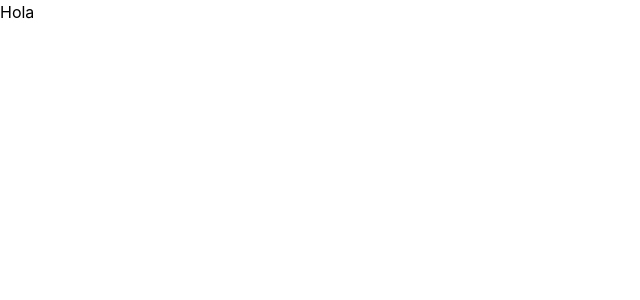
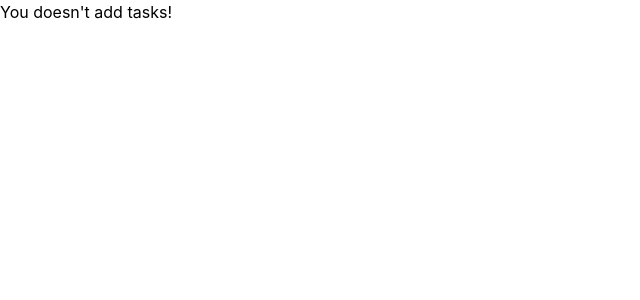
Before and after one commit to agustinrobledo/fardev-pomodoro, a React (Vite) app: page /task/1 in a window 1280 px wide. Shown: the top 300 px of the page, without its empty margins (0-640 px from the left). Built offline with nearby package versions, Linux system fonts and the light colour scheme.

Commit message:
useGetTask

```diff
--- a/src/components/NewTask.tsx
+++ b/src/components/NewTask.tsx
@@ -7,7 +7,8 @@ interface propsTask {
 const NewTask = ({ addTask }: propsTask) => {
     const [task, setTask] = useState("")
 
-    const handleSubmit = (t: string) => {
+    const handleSubmit = (e: React.FormEvent, t: string) => {
+        e.preventDefault()
         addTask(t)
         setTask("")
     }
@@ -24,7 +25,7 @@ const NewTask = ({ addTask }: propsTask) => {
             <button
                 className="w-1/5 rounded-lg  bg-slate-200"
                 type="submit"
-                onClick={() => handleSubmit(task)}
+                onClick={(e) => handleSubmit(e, task)}
             >
                 Add
             </button>
--- a/src/components/TaskContainer.tsx
+++ b/src/components/TaskContainer.tsx
@@ -1,5 +1,19 @@
+import { useParams } from "react-router-dom"
+import useGetTask from "../hooks/useGetTask"
+
 const TaskContainer = () => {
-    return <div>Hola</div>
+    const { taskId } = useParams()
+    const { error, task } = useGetTask(Number(taskId))
+
+    return (
+        <>
+            {error.message.length ? (
+                <div>{error.message}</div>
+            ) : (
+                <div>{task?.name}</div>
+            )}
+        </>
+    )
 }
 
 export default TaskContainer
--- a/src/components/Tasks.tsx
+++ b/src/components/Tasks.tsx
@@ -9,7 +9,10 @@ interface propsTasks {
 
 const Tasks = ({ tasks, onChange }: propsTasks) => {
     const addTask = (task: string) => {
-        onChange([...tasks, { id: tasks.length, name: task, status: "todo" }])
+        onChange([
+            ...tasks,
+            { id: tasks.length + 1, name: task, status: "todo" },
+        ])
     }
 
     const updateTask = (task: ITask) => {
--- /dev/null
+++ b/src/hooks/useGetTask.tsx
@@ -0,0 +1,32 @@
+import { useEffect, useState } from "react"
+import { ITask } from "../types/tasks"
+
+const useGetTask = (id: number) => {
+    const [task, setTask] = useState<ITask | null>({
+        id: 0,
+        name: "",
+        status: "",
+    })
+    const [error, setError] = useState({
+        message: "",
+    })
+
+    useEffect(() => {
+        const getTask = () => {
+            const storedTasks = localStorage.getItem("tasks")
+            const tasks: ITask[] = storedTasks ? JSON.parse(storedTasks) : []
+            if (tasks.length) {
+                const taskIndex = tasks.findIndex((t) => t.id === id)
+                taskIndex !== -1
+                    ? setTask(tasks[taskIndex])
+                    : setError({ message: `Task with id:${id} doesn't exists` })
+            } else {
+                setError({ message: "You doesn't add tasks!" })
+            }
+        }
+        getTask()
+    }, [])
+    return { error, task }
+}
+
+export default useGetTask
--- a/src/main.tsx
+++ b/src/main.tsx
@@ -12,7 +12,7 @@ root.render(
         <BrowserRouter>
             <Routes>
                 <Route index element={<App />} />
-                <Route path="/task/:id" element={<TaskContainer />} />
+                <Route path="/task/:taskId" element={<TaskContainer />} />
                 <Route path="/*" element={<h1>This route doesn't exists</h1>} />
             </Routes>
         </BrowserRouter>
```
